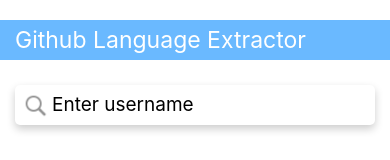
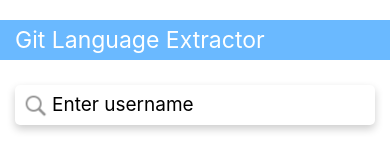
Before and after one commit to PurnimaNaik/github-language-extractor, a React Native app: screen / in a window 390 px wide. Shown: the top 160 px of the page. Built offline with nearby package versions, Linux system fonts and the light colour scheme.

Commit message:
iOS Icons added

```diff
--- a/App.js
+++ b/App.js
@@ -18,7 +18,7 @@
       <SafeAreaView style={styles.container}>
       <View style={styles.contentContainer}>
       <View style={styles.titleContainer}>
-      <Text style={styles.title}>Github Language Extractor</Text>
+      <Text style={styles.title}>Git Language Extractor</Text>
       </View>
 
         <SearchBar />
```
Also changed, not shown: 16 other files (tests, documents, lock files or other folders).
